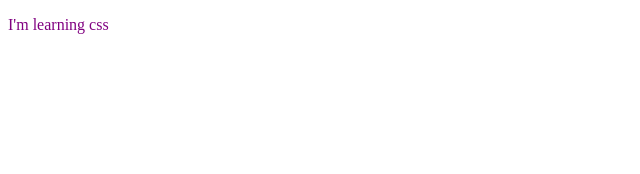
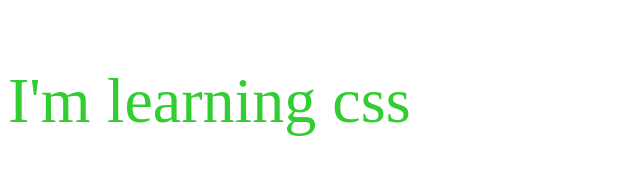
Before and after one commit to bloodgroup-cplusplus/css, a plain HTML site: page lesson_01/index.html in a window 1280 px wide. Shown: the whole page, without its empty margins (0-640 px from the left). Drawn offline with Linux system fonts and the light colour scheme.

Commit message:
this is style sheet inside html

```diff
--- a/lesson_01/css/style.css
+++ b/lesson_01/css/style.css
@@ -1,4 +1,5 @@
 p{
+    font-size:64px;
     color:purple;
 
 }
--- a/lesson_01/index.html
+++ b/lesson_01/index.html
@@ -6,7 +6,13 @@
         <meta http-equiv="X-UA-Compatible" content="IE=edge">
         <meta name="viewport" content="width=device-width initial-scale=1.0">
         <title>Document</title>
-        <link rel="stylesheet" href="css/style.css">
+        <link rel="stylesheet" href="css/style.css" href="css/style.css">
+        <style>
+            p{
+                color:limegreen
+            }
+
+        </style>
     </head>
     <body>
         <p>I'm learning css</p>
```
